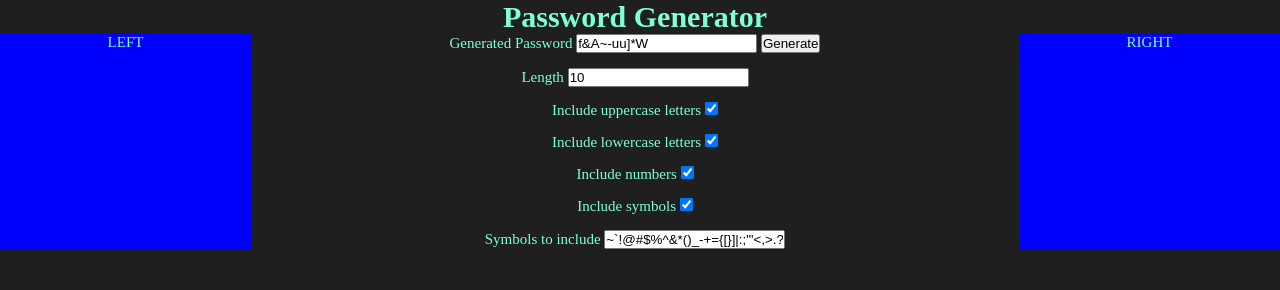
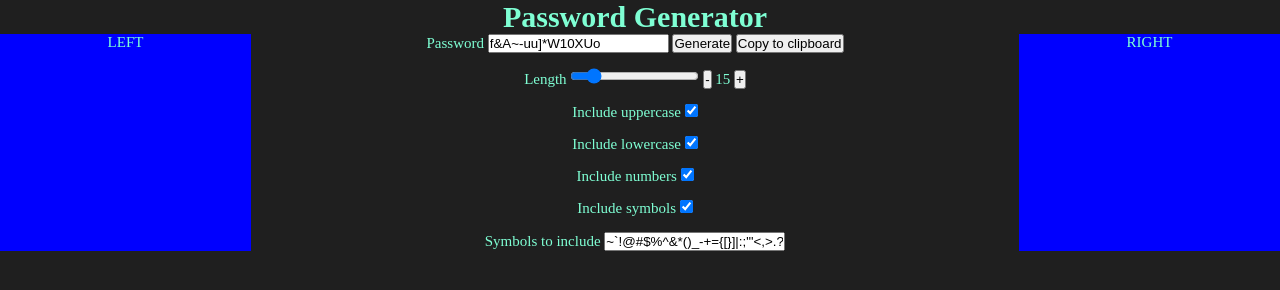
Before and after one commit to gccunha015/password_generator, a website with bundled scripts: page src/index.html in a window 1280 px wide. Both pictures are taken after typing "Sample" into the empty fields and a click on the input "Generate". Built offline with nearby package versions, Linux system fonts and the light colour scheme.

Commit message:
Added copy to clipboard feature

```diff
--- a/src/index.html
+++ b/src/index.html
@@ -14,22 +14,26 @@
 		</header>
 		<div id="app">
 			<form id="generate-password">
-				<label id="generated-password-label"
-					>Generated Password
+				<label id="password-label">
+					Password
 					<input id="generated-password" type="text" />
 				</label>
 				<input type="submit" value="Generate" />
+				<button id="copy-to-clipboard">Copy to clipboard</button>
 			</form>
 			<label id="length-label">
 				Length
-				<input id="length" type="number" value="0" />
+				<input id="length" type="range" min="1" max="100" />
+				<button id="decrease-length">-</button>
+				<span id="length-value">1</span>
+				<button id="increase-length">+</button>
 			</label>
 			<label id="uppercase-label">
-				Include uppercase letters
+				Include uppercase
 				<input type="checkbox" id="uppercase" checked />
 			</label>
 			<label id="lowercase-label">
-				Include lowercase letters
+				Include lowercase
 				<input type="checkbox" id="lowercase" checked />
 			</label>
 			<label id="numbers-label">
--- a/src/scripts/addEvents.ts
+++ b/src/scripts/addEvents.ts
@@ -1,65 +1,93 @@
-const generatePasswordForm = document.getElementById(
-	'generate-password'
-) as HTMLFormElement;
-const generatedPasswordInput = document.getElementById(
-	'generated-password'
-) as HTMLInputElement;
-const lengthInput = document.getElementById('length') as HTMLInputElement;
-const uppercaseCheckbox = document.getElementById(
-	'uppercase'
-) as HTMLInputElement;
-const lowercaseCheckbox = document.getElementById(
-	'lowercase'
-) as HTMLInputElement;
-const numbersCheckbox = document.getElementById('numbers') as HTMLInputElement;
-const symbolsCheckbox = document.getElementById(
-	'include-symbols'
-) as HTMLInputElement;
-const symbolsInput = document.getElementById('symbols') as HTMLInputElement;
+import {
+	lengthRange,
+	lengthValueSpan,
+	symbolsInput,
+	symbolsCheckbox,
+	generatePasswordForm,
+	copyToClipboardButton,
+	generatedPasswordInput,
+	uppercaseCheckbox,
+	lowercaseCheckbox,
+	numbersCheckbox,
+	decreaseLengthButton,
+	increaseLengthButton,
+} from './htmlElements.js';
 
-addDefaultValues();
 addEvents();
 
-function addDefaultValues() {
-	if (!lengthInput || !symbolsInput) return;
-	lengthInput.value = '10';
-	symbolsInput.value = '~`!@#$%^&*()_-+={[}]|:;"' + "'<,>.?/";
+function addEvents() {
+	addLenghtRangeEvents();
+	addDecreaseLengthButtonEvents();
+	addIncreaseLengthButtonEvents();
+	addSymbolsCheckboxEvents();
+	addGeneratePasswordFormEvents();
+	addCopyToClipboardButtonEvents();
 }
 
-function addEvents() {
-	addSymbolsCheckboxChangeEvent();
-	addGeneratePasswordSubmitEvent();
+function addLenghtRangeEvents() {
+	lengthRange.addEventListener('input', () => {
+		const length = lengthRange.value;
+		lengthValueSpan.textContent = length;
+		decreaseLengthButton.disabled = length == lengthRange.min;
+		increaseLengthButton.disabled = length == lengthRange.max;
+	});
 }
 
-function addSymbolsCheckboxChangeEvent() {
+function addDecreaseLengthButtonEvents() {
+	decreaseLengthButton.addEventListener('click', () => {
+		lengthRange.value = String(Number(lengthRange.value) - 1);
+		lengthRange.dispatchEvent(new Event('input'));
+	});
+}
+
+function addIncreaseLengthButtonEvents() {
+	increaseLengthButton.addEventListener('click', () => {
+		lengthRange.value = String(Number(lengthRange.value) + 1);
+		lengthRange.dispatchEvent(new Event('input'));
+	});
+}
+
+function addSymbolsCheckboxEvents() {
 	symbolsCheckbox.addEventListener('change', () => {
 		symbolsInput.disabled = !symbolsCheckbox.checked;
 	});
 }
 
-function addGeneratePasswordSubmitEvent() {
+function addGeneratePasswordFormEvents() {
 	generatePasswordForm.addEventListener('submit', (event) => {
 		event.preventDefault();
-		generatedPasswordInput.value = generatePassword();
+		generatePassword();
+	});
+}
+
+function addCopyToClipboardButtonEvents() {
+	copyToClipboardButton.addEventListener('click', (event) => {
+		event.preventDefault();
+		navigator.clipboard.writeText(generatedPasswordInput.value);
 	});
 }
 
 function generatePassword() {
-	const length = Number(lengthInput.value);
 	const includeUppercase = uppercaseCheckbox.checked;
 	const includeLowercase = lowercaseCheckbox.checked;
 	const includeNumbers = numbersCheckbox.checked;
 	const includeSymbols = symbolsCheckbox.checked;
-	const symbolsToInclude = symbolsInput.value;
+	if (
+		![includeUppercase, includeLowercase, includeNumbers, includeSymbols].find(
+			(value) => value
+		)
+	)
+		return alert("Can't generate new password.");
 	let acceptedSymbols = '';
 	if (includeUppercase) acceptedSymbols += 'ABCDEFGHIJKLMNOPQRSTUVWXYZ';
 	if (includeLowercase) acceptedSymbols += 'abcdefghijklmnopqrstuvwxyz';
 	if (includeNumbers) acceptedSymbols += '0123456789';
-	if (includeSymbols) acceptedSymbols += symbolsToInclude;
+	if (includeSymbols) acceptedSymbols += symbolsInput.value;
+	const length = Number(lengthRange.value);
 	let password = '';
 	for (let c = 1; c <= length; c++)
 		password += generateRandomChar(acceptedSymbols);
-	return password;
+	generatedPasswordInput.value = password;
 }
 
 function generateRandomChar(acceptedSymbols: string) {
--- /dev/null
+++ b/src/scripts/htmlElements.ts
@@ -0,0 +1,36 @@
+export const generatePasswordForm = document.getElementById(
+	'generate-password'
+) as HTMLFormElement;
+export const generatedPasswordInput = document.getElementById(
+	'generated-password'
+) as HTMLInputElement;
+export const copyToClipboardButton = document.getElementById(
+	'copy-to-clipboard'
+) as HTMLButtonElement;
+export const lengthRange = document.getElementById(
+	'length'
+) as HTMLInputElement;
+export const lengthValueSpan = document.getElementById(
+	'length-value'
+) as HTMLSpanElement;
+export const decreaseLengthButton = document.getElementById(
+	'decrease-length'
+) as HTMLButtonElement;
+export const increaseLengthButton = document.getElementById(
+	'increase-length'
+) as HTMLButtonElement;
+export const uppercaseCheckbox = document.getElementById(
+	'uppercase'
+) as HTMLInputElement;
+export const lowercaseCheckbox = document.getElementById(
+	'lowercase'
+) as HTMLInputElement;
+export const numbersCheckbox = document.getElementById(
+	'numbers'
+) as HTMLInputElement;
+export const symbolsCheckbox = document.getElementById(
+	'include-symbols'
+) as HTMLInputElement;
+export const symbolsInput = document.getElementById(
+	'symbols'
+) as HTMLInputElement;
--- a/src/scripts/index.ts
+++ b/src/scripts/index.ts
@@ -1 +1,2 @@
+import './setDefaultValues.js';
 import './addEvents.js';
--- /dev/null
+++ b/src/scripts/setDefaultValues.ts
@@ -0,0 +1,9 @@
+import { lengthRange, lengthValueSpan, symbolsInput } from './htmlElements.js';
+
+setDefaultValues();
+
+function setDefaultValues() {
+	lengthRange.value = '15';
+	lengthValueSpan.textContent = lengthRange.value;
+	symbolsInput.value = '~`!@#$%^&*()_-+={[}]|:;"' + "'<,>.?/";
+}
```
